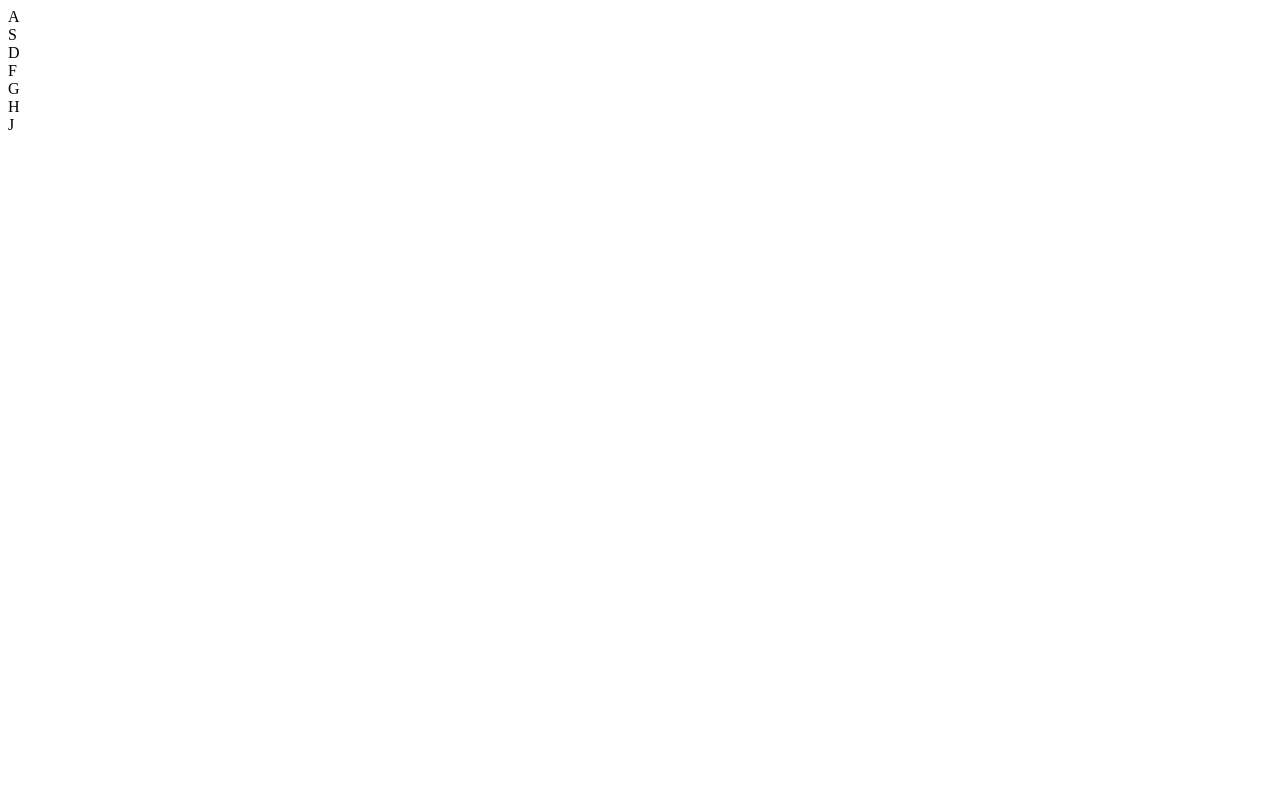
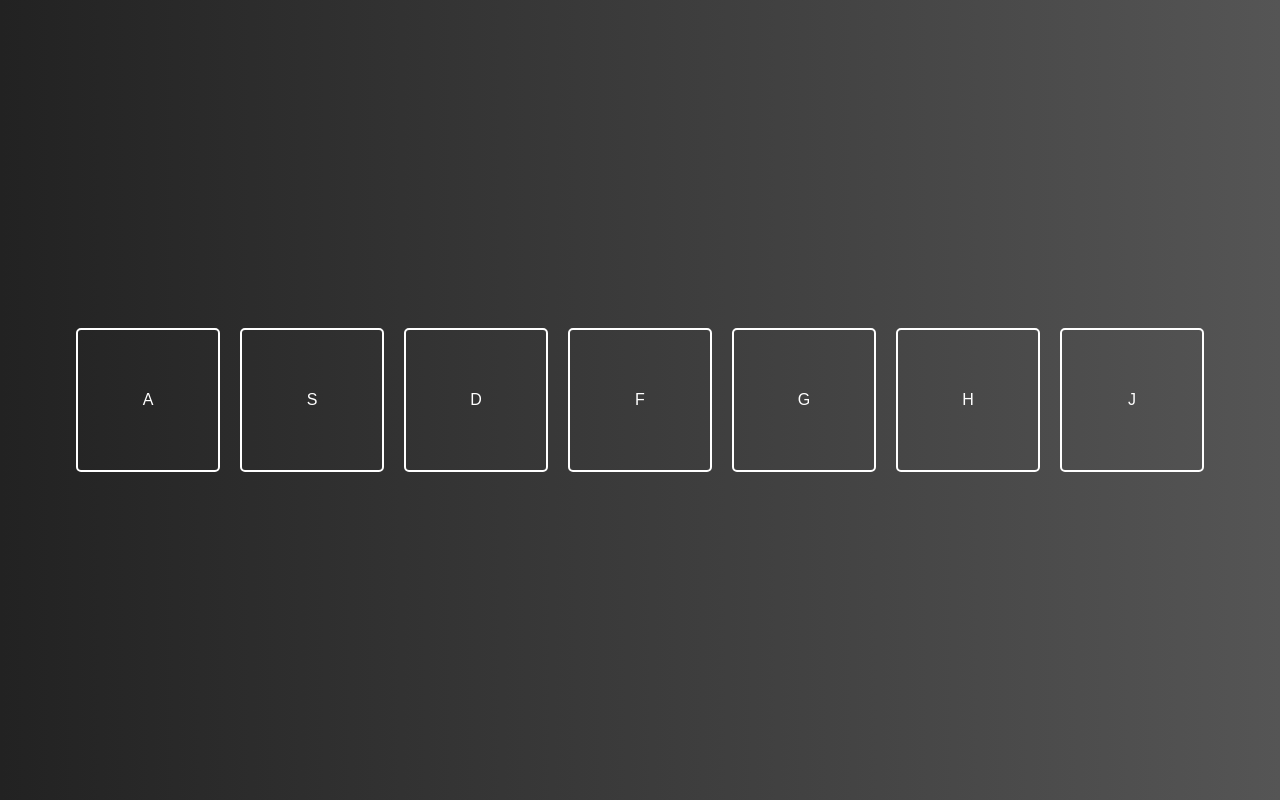
Before and after one commit to MonsterParty23/Drum-Kit-, a plain HTML site: page index.html in a window 1280 px wide. Drawn offline with Linux system fonts and the light colour scheme.

Commit message:
initial commit

```diff
--- a/script.js
+++ b/script.js
@@ -0,0 +1,19 @@
+const key = document.querySelectorAll('.key');
+
+    function playSound(key){
+    const audio = document.querySelector(`audio[data-key="${key.toUpperCase()}"]`);
+    const keyElement = document.querySelector(`.key[data-key="${key.toUpperCase()}"]`);
+    if (!audio) return; // Stop the function if no audio is found
+
+    keyElement.classList.add('active');
+    audio.currentTime = 0; // Rewind to the start
+    audio.play();
+
+    setTimeout(() => {
+        keyElement.classList.remove('active');
+    }, 100);
+}
+
+window.addEventListener('keydown', function(event){
+    playSound(event.key);
+});
--- a/style.css
+++ b/style.css
@@ -0,0 +1,36 @@
+body{
+    font-family: 'Arial', sans-serif;
+    display: flex;
+    justify-content: center;
+    align-items: center;
+    height: 100vh;
+    margin: 0;
+    background: linear-gradient(to right, #222, #555);
+    color: #fff;
+}
+#drum-kit{
+    display: flex;
+    flex-wrap: wrap;
+    gap: 20px;;
+}
+.key{
+    border: 2px solid #fff;
+    border-radius: 5px;
+    padding: 20px;
+    display: flex;
+    justify-content: center;
+    align-items: center;
+    width: 100px;
+    height: 100px;
+    text-transform: uppercase;
+    cursor: pointer;
+    transition: transform 0.1s ease;
+}
+.key.active{
+    transform: scale(1.1);
+    border-color: #ffc600;
+}
+.key:active, .key:focus{
+    outline: none;
+    transform: scale(0.9);
+}
```
Also changed, not shown: index.html (+1 -0 lines).
